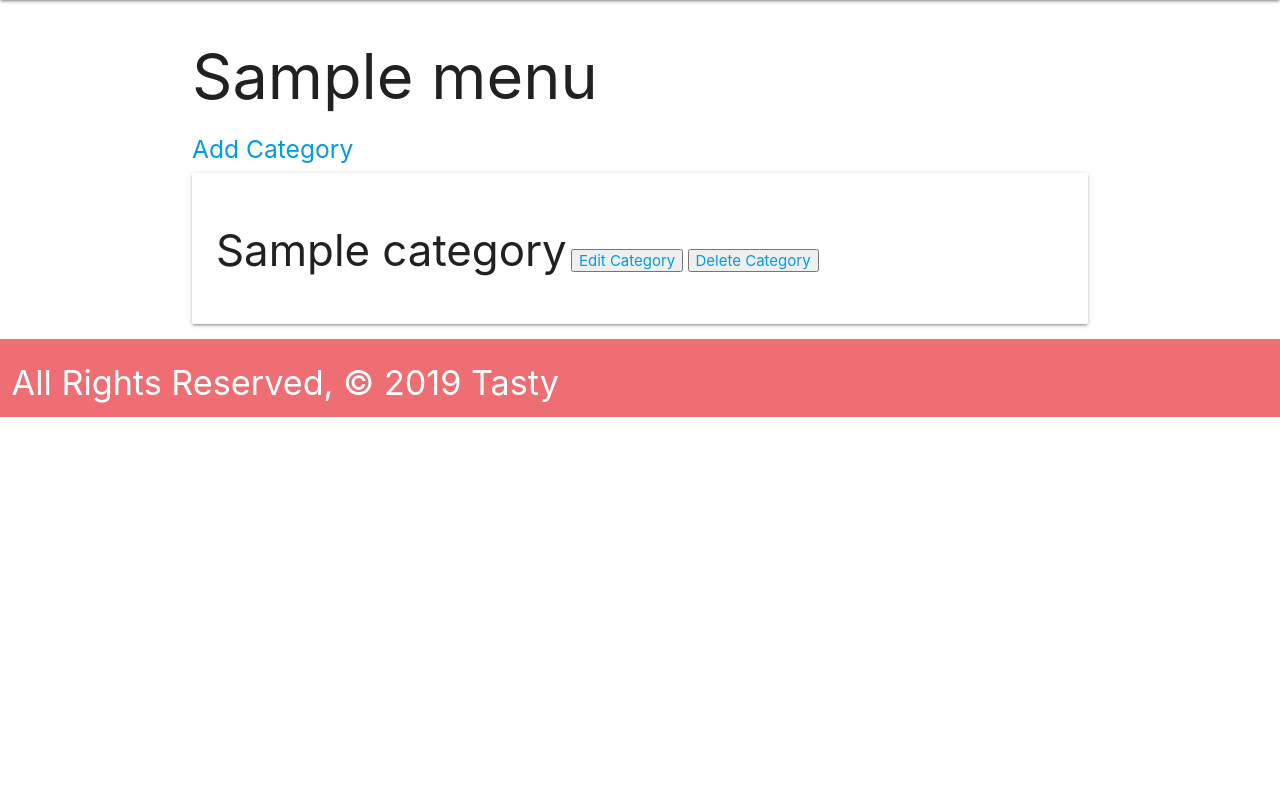
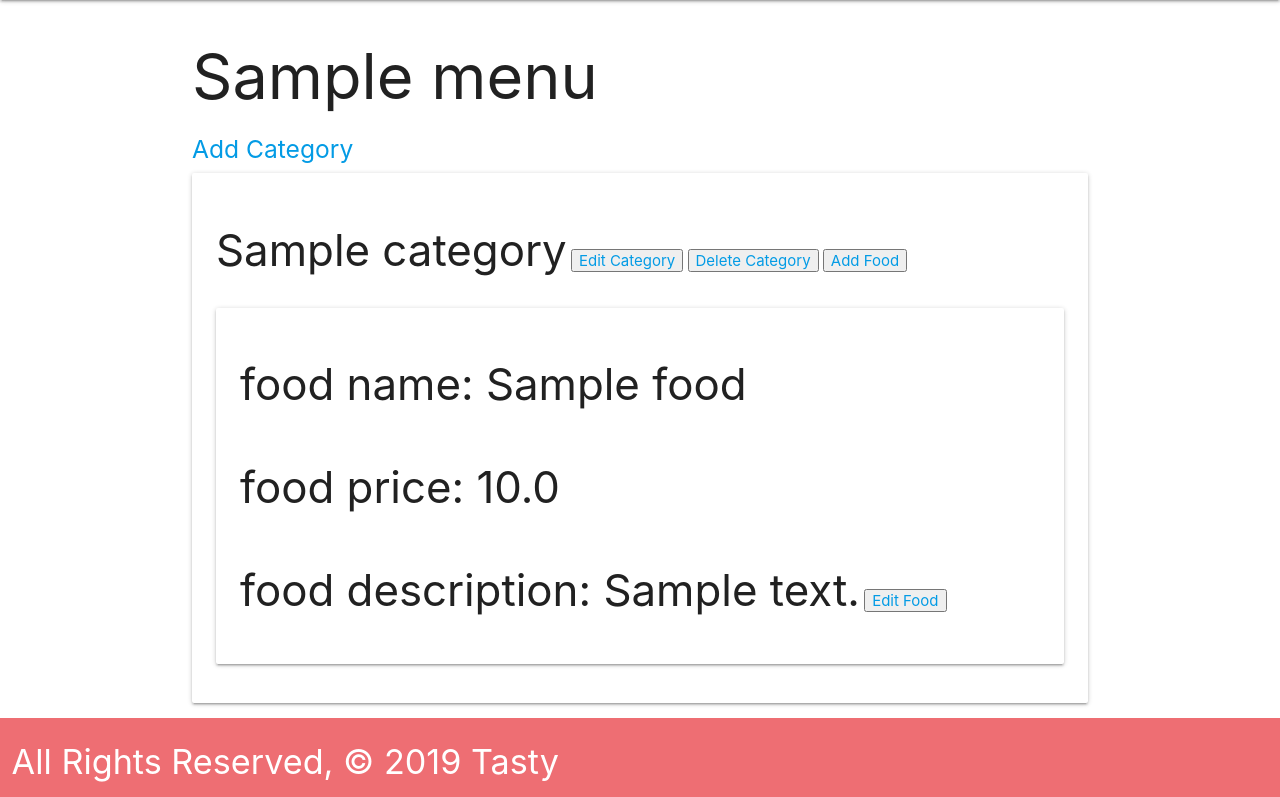
Before and after one commit to tvilla0000/Tasty, a Django app: page /menu/1/ in a window 1280 px wide. Shown: the part 64-861 px from the top of the page. Before the commit the page ends 481 px from the top, so only its background shows below. Run offline with Django 3.2, Linux system fonts and the light colour scheme; a user stored in the database is signed in; tables that the repository leaves empty hold one stand-in row (values such as "Sample post").

Commit message:
add edit food btn

```diff
--- a/main/templates/menu/menu_detail.html
+++ b/main/templates/menu/menu_detail.html
@@ -10,13 +10,26 @@
       <div class="card">
         <div class="card-content">
           <span class="card-title" style="display: inline-block"><h3>{{ category.name }}</h3></span>
-
           {% if request.user == restaurant.user %}
           <button><a href="{% url 'category_update' category.id menu.id %}">Edit Category</a></button>
           <button><a href="{% url 'category_delete' category.id menu.id %}">Delete Category</a></button>
+          <button><a href="{% url 'food_create' category.id menu.id %}">Add Food</a></button>
           {% endif %}
+{% for f in category.food_set.all %}
+          <div class="card">
+            <div class="card-content">
+              <span class="card-title" style="display: inline-block"><h3>food name: {{ f.name }}</h3></span>
+              <span class="card-title" style="display: inline-block"><h3>food price: {{ f.price }}</h3></span>
+              <span class="card-title" style="display: inline-block"><h3>food description: {{ f.description }}</h3></span>
+              {% if request.user == restaurant.user %}
+              <button><a href="{% url 'food_update' f.id menu.id %}">Edit Food</a></button>
+              {% endif %}
+        </div>
+      </div>
+{% endfor %}
+
+
     </div>
   </div>
-</a>
 {% endfor %}
 {% endblock %}
--- a/main/urls.py
+++ b/main/urls.py
@@ -16,6 +16,7 @@ urlpatterns = [
     path('menu/<int:pk>/delete', views.MenuDelete.as_view(), name="menu_delete"),
     path('category/create/<int:pk>/', views.CategoryCreate.as_view(), name="category_create"),
     path('category/<int:pk>/update/<int:fk>/', views.CategoryUpdate.as_view(), name="category_update"),
-    path('category/<int:pk>/delete/<int:fk>/', views.CategoryDelete.as_view(), name="category_delete")
-
+    path('category/<int:pk>/delete/<int:fk>/', views.CategoryDelete.as_view(), name="category_delete"),
+    path('menu/<int:pk>/food/<int:fk>/', views.FoodCreate.as_view(), name='food_create'),
+    path('menu/<int:pk>/food/<int:fk>/update', views.FoodUpdate.as_view(), name='food_update'),
 ]
--- a/main/views.py
+++ b/main/views.py
@@ -6,7 +6,7 @@ from django.contrib.auth.models import User
 from django.contrib.auth import login
 from django.contrib.auth.forms import UserCreationForm
 from django.urls import reverse
-from .models import Restaurant, Menu, Category
+from .models import Restaurant, Menu, Category, Food
 
 
 
@@ -108,6 +108,7 @@ class MenuDetail(DetailView):
     def get_context_data(self, **kwargs):
         menu = Menu.objects.get(pk=self.kwargs['pk'])
         restaurant = menu.restaurant
+        category = menu.category_set.all()
         context = super().get_context_data(**kwargs)
         context['restaurant'] = restaurant
         return context
@@ -180,3 +181,27 @@ class CategoryDelete(LoginRequiredMixin, DeleteView):
         context = super().get_context_data(**kwargs)
         context['menu'] = menu
         return context
+
+class FoodCreate(LoginRequiredMixin, CreateView):
+    model = Food
+    fields = ['name', 'price', 'description']
+    template_name = 'food/food_form.html'
+
+    def form_valid(self, form):
+        category = Category.objects.get(pk=self.kwargs['pk'])
+        form.instance.category = category
+        return super().form_valid(form)
+
+    def get_success_url(self):
+        menu = Menu.objects.get(pk=self.kwargs['fk'])
+        return reverse('menu_detail', kwargs={'pk': menu.id})
+
+class FoodUpdate(LoginRequiredMixin, UpdateView):
+    model = Food
+    context_object_name = 'food'
+    template_name = 'food/food_form.html'
+    fields = ['name', 'price', 'description']
+
+    def get_success_url(self):
+        menu = Menu.objects.get(pk=self.kwargs['fk'])
+        return reverse('menu_detail', kwargs={'pk': menu.id})
```
Also changed, not shown: main/templates/food/food_form.html (added, +17 -0 lines).
